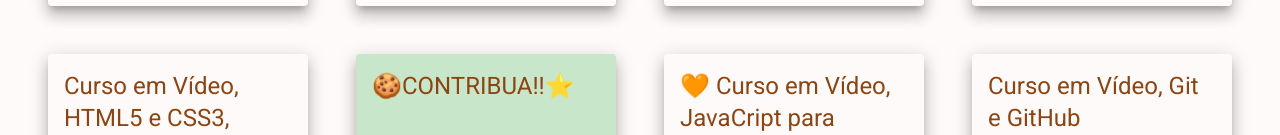
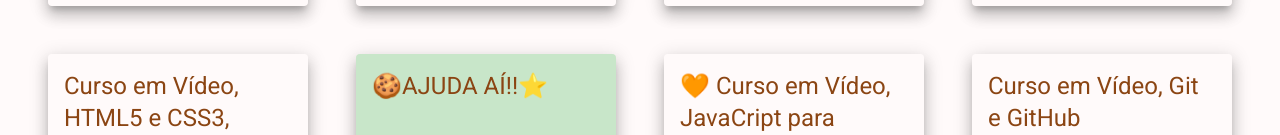
Before and after one commit to rafaellindemann/testes-aleatorios, a React (Vite) app: page / in a window 1280 px wide. Shown: the part 633-768 px from the top of the page. Built offline with nearby package versions, Linux system fonts and the light colour scheme.

Commit message:
att card ad

```diff
--- a/src/contexts/GlobalContext.jsx
+++ b/src/contexts/GlobalContext.jsx
@@ -10,7 +10,7 @@
       { id: 3, nome: 'Curso em Vídeo, HTML5 e CSS3, Módulo 3/5', tipo: 'normal', categoria: 'Curso Youtube', descricao: 'O terceiro módulo do melhor curso de front para iniciantes, pelo melhor professor do mundo.', link: 'https://www.youtube.com/watch?v=ofFgnDtn_1c&list=PLHz_AreHm4dmcAviDwiGgHbeEJToxbOpZ&ab_channel=CursoemV%C3%ADdeo', tags: ['HTML', 'CSS', 'Curso', 'Youtube', 'Guanabara', 'CursoEmVídeo', 'SentaEAssiste'] },
       { id: 4, nome: 'Curso em Vídeo, HTML5 e CSS3, Módulo 4/5', tipo: 'normal', categoria: 'Curso Youtube', descricao: 'O quarto módulo do melhor curso de front para iniciantes, pelo melhor professor do mundo.', link: 'https://www.youtube.com/watch?v=zHKHMmEG9vE&list=PLHz_AreHm4dkcVCk2Bn_fdVQ81Fkrh6WT', tags: ['HTML', 'CSS', 'Curso', 'Youtube', 'Guanabara', 'CursoEmVídeo', 'SentaEAssiste'] },
       { id: 5, nome: 'Curso em Vídeo, HTML5 e CSS3, Módulo 5/5!!!', tipo: 'normal', categoria: 'Curso Youtube', descricao: 'Finalmente saiu o QUINTO módulo do melhor curso de front para iniciantes, pelo melhor professor do mundo. E a coisa já começa quente com Flexbox!', link: 'https://www.youtube.com/watch?v=rqvn_c2n9Eg&list=PLHz_AreHm4dn1bAtIJWFrugl5z2Ej_52d&ab_channel=CursoemV%C3%ADdeo', tags: ['HTML', 'CSS', 'Curso', 'Youtube', 'Guanabara', 'CursoEmVídeo', 'SentaEAssiste'] },
-      { id: 1000, nome: '🍪CONTRIBUA!!⭐', tipo: 'ad', categoria: 'Biscoitagem', descricao: '🍪 Se você gosta de explorar esta selva de vasto conhecimento do JAMANJO e quer mandar aquele carinho, entra ali no repositório e deixa uma estrelinha! É fácil, rápido, de graça e a gente adora! ⭐', link: 'https://github.com/rafaellindemann/rafaellindemann.github.io', tags: ['⭐', '🍪', 'ads', 'Biscoitagem', 'JAMANJO', '💪','🙏','🙌','🤜🤛'] },
+      { id: 1000, nome: '🍪AJUDA AÍ!!⭐', tipo: 'ad', categoria: 'Biscoitagem', descricao: '🍪 Se você gosta de explorar esta selva de vasto conhecimento do JAMANJO e quer mandar aquele carinho, entra ali no repositório e deixa uma estrelinha! É fácil, rápido, de graça e a gente adora! ⭐', link: 'https://github.com/rafaellindemann/rafaellindemann.github.io', tags: ['⭐', '🍪', 'ads', 'Biscoitagem', 'JAMANJO', '💪','🙏','🙌','🤜🤛'] },
       { id: 6, nome: '🧡 Curso em Vídeo, JavaCript para Iniciantes', tipo: 'normal', categoria: 'Curso Youtube', descricao: 'O basicão de JavaScript muito bem visto com o padrão Guanabara de qualidade', link: 'https://www.youtube.com/watch?v=1-w1RfGIov4&list=PLHz_AreHm4dlsK3Nr9GVvXCbpQyHQl1o1&ab_channel=CursoemV%C3%ADdeo', tags: ['JS','Curso', 'Youtube', 'Guanabara', 'CursoEmVídeo', 'SentaEAssiste'] },
       { id: 7, nome: 'Curso em Vídeo, Git e GitHub', tipo: 'normal', categoria: 'Curso Youtube', descricao: 'O Curso de Git e Github do Guanabara, usando o GitHub Desktop (sem linha de comando)', link: 'https://www.youtube.com/watch?v=xEKo29OWILE&list=PLHz_AreHm4dm7ZULPAmadvNhH6vk9oNZA&ab_channel=CursoemV%C3%ADdeo', tags: ['CursoEmVídeo', 'Guanabara', 'Git', 'GitHub', 'GitHubDesktop'] },
       { id: 8, nome: 'Curso em Vídeo - Lógica de Programação', tipo: 'normal', categoria: 'Curso Youtube', descricao: 'O famoso curso de lógica de programação do Guanabara. Infelizmente ele usa o VisualG na maior parte, mas se abstrair isso super vale a pena! De bônus, o curso inicia com o maravitop Scratch!', link: 'https://www.youtube.com/watch?v=8mei6uVttho&list=PLHz_AreHm4dmSj0MHol_aoNYCSGFqvfXV&ab_channel=CursoemV%C3%ADdeo', tags: ['Lógica', 'Scratch', 'Guanabara', 'VisualG'] },
```
Also changed, not shown: 1 other file (tests, documents, lock files or other folders).
